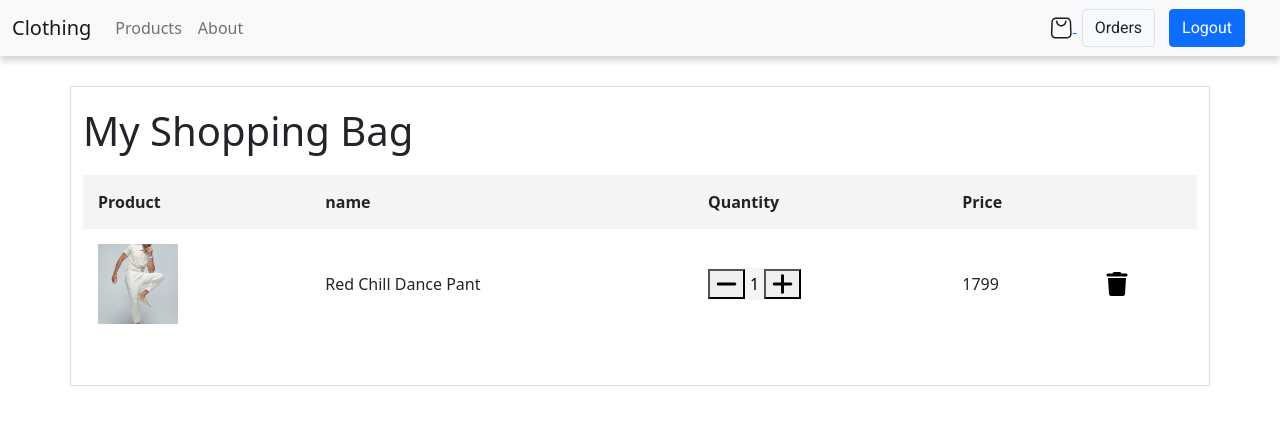
After one commit to Pushpendra2711/Django_project, a Django app: page /cart in a window 1280 px wide. The commit adds this page. Shown: the top 425 px of the page. Run offline with Django 5.2, Linux system fonts and the light colour scheme; a user stored in the database is signed in; parts of the project's set-up code (start-up, migrations or seed data) failed here and were passed over; some libraries are stand-ins or nearby versions.

Commit message:
new file add

```diff
--- a/app/views.py
+++ b/app/views.py
@@ -2,7 +2,7 @@ from django.shortcuts import render,redirect,get_object_or_404
 from django.contrib.auth.hashers import make_password
 from django.contrib.auth import authenticate,login,logout
 #from .models import loc_user,Employee
-from .models import loc_user
+from .models import loc_user,Products
 from django.core.mail import send_mail
 from django.conf import settings
 from django.contrib import messages
@@ -129,8 +129,24 @@ def Signout(request):
 #        count="0"
 #    return render(request,'add_employee.html',{'count':count})
 
+#show product function
 def Show_products(request):
-    return render(request,'Products.html')
+    data=Products.objects.all()
+    return render(request,'Products.html',{'data':data})
 
+#show Aboutpage function
 def About_page(request):
     return render(request,'About.html')
+
+#after clicking the add to cart button this function will run
+def Add_Cart(request,item_id):
+    product_id=Products.objects.get(id=item_id)
+    print(product_id)
+    return redirect('products')
+
+#after clicking the cart button this function will run
+def Cart(request):
+    if request.user.is_authenticated:
+        return render(request,'Cart.html')
+    else:
+        return redirect('signin')
--- a/auth/urls.py
+++ b/auth/urls.py
@@ -30,7 +30,9 @@ urlpatterns = [
     #path('dashboard/delete/<int:id>',views.Delete,name="delete"),
     #path('add_employee',views.Add_emp,name="add_emp"),
     path('products',views.Show_products,name="products"),
-    path('about',views.About_page,name="about")
+    path('about',views.About_page,name="about"),
+    path('cart/<int:item_id>/',views.Add_Cart,name="cart"),
+    path('cart',views.Cart,name='cart')
     ]
 
 if settings.DEBUG:
--- /dev/null
+++ b/templates/Cart.html
@@ -0,0 +1,86 @@
+<!DOCTYPE html>
+<html lang="en">
+<head>
+    <meta charset="UTF-8">
+    <meta name="viewport" content="width=device-width, initial-scale=1.0">
+    <title>Shopping Cart</title>
+    <style>
+        body {
+            font-family: Arial, sans-serif;
+        }
+        header {
+            width: 100%;
+            box-shadow: 0 4px 8px rgba(0, 0, 0, 0.2);
+        }
+        .container {
+            width: 80%;
+            margin: 30px auto;
+            min-height: 300px;
+            padding: 20px;
+            border: 1px solid #ddd;
+        }
+        table {
+            width: 100%;
+            border-collapse: collapse;
+            margin-top: 20px;
+        }
+        th, td {
+            padding: 15px;
+            text-align: left;
+            border-bottom: 1px solid #ddd;
+        }
+        th {
+            background-color: #f4f4f4;
+            font-weight: bold;
+        }
+        img {
+            width: 80px;
+            height: 80px;
+            object-fit: cover;
+        }
+        .quantity-buttons {
+            display: flex;
+            align-items: center;
+        }
+        .quantity-buttons button {
+            padding: 5px 10px;
+            margin: 0 5px;
+        }
+    </style>
+</head>
+<body>
+    <header>
+        {% include 'header.html' %}
+    </header>
+
+    <div class="container">
+        <h1>My Shopping Bag</h1>
+
+        <table>
+            <thead>
+                <tr>
+                    <th>Product</th>
+                    <th>name</th>
+                    <th>Quantity</th>
+                    <th>Price</th>
+                    <th></th>
+                </tr>
+            </thead>
+            <tbody>
+                <tr>
+                    <td><img src="media/2_635ab23a-ea17-40ac-a15d-c8ab7230224c.webp"></td>
+                    <td>Red Chill Dance Pant</td>
+                    <td><button><i class="fa-solid fa-minus fa-xl"></i></button><span style="padding: 5px;background-color: #f4f4f4;color: black;">1</span><button><i class="fa-solid fa-plus fa-xl"></i></button></td>
+                    <td>1799</td>
+                    <td><a href="#"><i class="fa-solid fa-trash fa-xl" style="color: #000000;"></i></a></tr>
+                </tr>
+
+            </tbody>
+        </table>
+    </div>
+
+    <script>
+
+    </script>
+</body>
+</html>
--- a/templates/header.html
+++ b/templates/header.html
@@ -30,7 +30,7 @@
           </div>
           <div class="buttons" style="padding-right:15px; font-family: 'Roboto', sans-serif;">
             {% if request.user.is_authenticated %}
-            <a href="#" style="margin-right: 5px;">
+            <a href="{% url 'cart' %}" style="margin-right: 5px;">
               <svg xmlns="http://www.w3.org/2000/svg" width="24" height="24" viewBox="0 0 24 24" fill="none">
                   <path d="M18.1004 22.5H6.40039C3.92539 22.5 1.90039 20.475 1.90039 18V17.85L2.35039 5.85C2.42539 3.375 4.45039 1.5 6.85039 1.5H17.6504C20.0504 1.5 22.0754 3.375 22.1504 5.85L22.6004 17.85C22.6754 19.05 22.2254 20.175 21.4004 21.075C20.5754 21.975 19.4504 22.5 18.2504 22.5C18.2504 22.5 18.1754 22.5 18.1004 22.5ZM6.85039 3C5.20039 3 3.92539 4.275 3.85039 5.85L3.40039 18C3.40039 19.65 4.75039 21 6.40039 21H18.2504C19.0754 21 19.8254 20.625 20.3504 20.025C20.8754 19.425 21.1754 18.675 21.1754 17.85L20.7254 5.85C20.6504 4.2 19.3754 3 17.7254 3H6.85039Z" fill="#1a1a1a"></path>
                   <path d="M12.25 10.5C9.325 10.5 7 8.175 7 5.25C7 4.8 7.3 4.5 7.75 4.5C8.2 4.5 8.5 4.8 8.5 5.25C8.5 7.35 10.15 9 12.25 9C14.35 9 16 7.35 16 5.25C16 4.8 16.3 4.5 16.75 4.5C17.2 4.5 17.5 4.8 17.5 5.25C17.5 8.175 15.175 10.5 12.25 10.5Z" fill="#1a1a1a"></path>
@@ -41,7 +41,7 @@
 
           <a href="{% url 'signout'%}" class="btn btn-primary  me-2" role="button" style="margin-right: 5px;">Logout</a>
             {% else %}
-            <a href="#" style="margin-right: 5px;">
+            <a href="{% url 'cart'  %}" style="margin-right: 5px;">
               <svg xmlns="http://www.w3.org/2000/svg" width="24" height="24" viewBox="0 0 24 24" fill="none">
                   <path d="M18.1004 22.5H6.40039C3.92539 22.5 1.90039 20.475 1.90039 18V17.85L2.35039 5.85C2.42539 3.375 4.45039 1.5 6.85039 1.5H17.6504C20.0504 1.5 22.0754 3.375 22.1504 5.85L22.6004 17.85C22.6754 19.05 22.2254 20.175 21.4004 21.075C20.5754 21.975 19.4504 22.5 18.2504 22.5C18.2504 22.5 18.1754 22.5 18.1004 22.5ZM6.85039 3C5.20039 3 3.92539 4.275 3.85039 5.85L3.40039 18C3.40039 19.65 4.75039 21 6.40039 21H18.2504C19.0754 21 19.8254 20.625 20.3504 20.025C20.8754 19.425 21.1754 18.675 21.1754 17.85L20.7254 5.85C20.6504 4.2 19.3754 3 17.7254 3H6.85039Z" fill="#1a1a1a"></path>
                   <path d="M12.25 10.5C9.325 10.5 7 8.175 7 5.25C7 4.8 7.3 4.5 7.75 4.5C8.2 4.5 8.5 4.8 8.5 5.25C8.5 7.35 10.15 9 12.25 9C14.35 9 16 7.35 16 5.25C16 4.8 16.3 4.5 16.75 4.5C17.2 4.5 17.5 4.8 17.5 5.25C17.5 8.175 15.175 10.5 12.25 10.5Z" fill="#1a1a1a"></path>
--- a/templates/index.html
+++ b/templates/index.html
@@ -206,8 +206,9 @@
     <a href="{% url 'products' %}" class="btn btn-outline-dark btn-round-pill " style="margin-left: 50px;">Explore More</a>
 </div>
 <div class="container" style="margin-top: 50px; margin-bottom: 50px;">
-    <img class="img-fluid" src="media/eco-friendly_new_x300.webp">
+    <img class="img-fluid" src="media/9_o_clock_11desktop_copy.webp">
 </div>
+
     <footer >
             {% include 'Footer.html'%}
         </footer>
```
Also changed, not shown: app/models.py (+13 -0 lines), templates/Products.html (+77 -3 lines), app/migrations/0007_delete_products.py (added), app/migrations/0008_products.py (added), app/migrations/0009_cart.py (added), db.sqlite3, media/02.webp (added), media/1_6e1d0dde-cd64-4307-8a2f-3ce889c8ec29.webp (added), media/8_d08cc318-d60a-49e9-8adc-f3a444752954.webp (added), media/9_o_clock_11desktop_copy.webp (added), media/media/1_6e1d0dde-cd64-4307-8a2f-3ce889c8ec29.webp (added), media/media/8_d08cc318-d60a-49e9-8adc-f3a444752954.webp (added), media/media/Beige_bx1_23b3d510-0208-41ab-8835-36cb7d717b36.webp (added), media/media/NewLaunch_3.webp (added), 1 other file.
